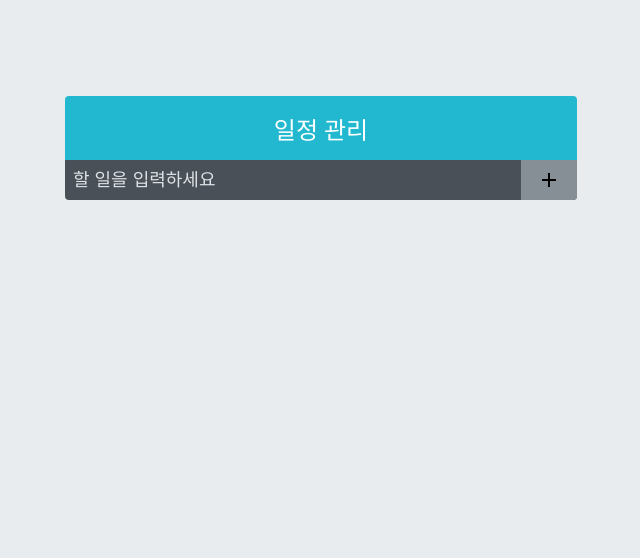
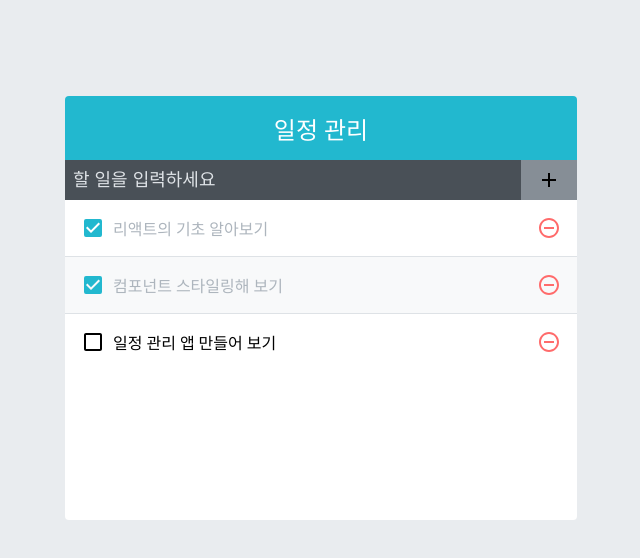
Before and after one commit to 2-seungjin/BookProject, a React (Create React App) app: page / in a window 1280 px wide. Shown: the top 558 px of the page, without its empty margins (319-959 px from the left). Built offline with nearby package versions, Linux system fonts and the light colour scheme.

Commit message:
TodoListItem, TodoList styling

```diff
--- a/package.json
+++ b/package.json
@@ -6,6 +6,7 @@
     "@testing-library/jest-dom": "^5.11.4",
     "@testing-library/react": "^11.1.0",
     "@testing-library/user-event": "^12.1.10",
+    "classnames": "^2.3.1",
     "node-sass": "4.12.0",
     "react": "^17.0.2",
     "react-dom": "^17.0.2",
@@ -37,7 +38,7 @@
       "last 1 safari version"
     ]
   },
-  "compilerOptions" : {
+  "compilerOptions": {
     "target": "es6"
   }
 }
--- a/src/App.js
+++ b/src/App.js
@@ -1,11 +1,29 @@
-import React from 'react';
+import React, {useState} from 'react';
 import TodoTemplate from './components/TodoTemplate'
 import TodoInsert from './components/TodoInsert'
-
+import TodoList from './components/TodoList'
 function App() {
+  const [todos, setTodos] = useState([
+    {
+      id:1,
+      text: '리액트의 기초 알아보기',
+      checked: true,
+    },
+    {
+      id:2,
+      text: '컴포넌트 스타일링해 보기',
+      checked: true,
+    },
+    {
+      id:3,
+      text: '일정 관리 앱 만들어 보기',
+      checked: false,
+    },
+  ]);
   return (
     <TodoTemplate>
       <TodoInsert />
+      <TodoList todos={todos}/>
     </TodoTemplate>
   );
 }
--- a/src/components/TodoList.jsx
+++ b/src/components/TodoList.jsx
@@ -0,0 +1,15 @@
+import React from 'react'
+import TodoListItem from './TodoListItem'
+import '../styles/TodoList.scss';
+const TodoList = ({todos}) => {
+
+  return(
+    <div className="TodoList">
+      {todos.map(todo => (
+       <TodoListItem todo={todo} key={todo.id} />
+      ))}
+    </div>
+  );
+}
+
+export default TodoList;
--- a/src/components/TodoListItem.jsx
+++ b/src/components/TodoListItem.jsx
@@ -1 +1,25 @@
 import React from 'react'
+import {
+  MdCheckBoxOutlineBlank,
+  MdCheckBox,
+  MdRemoveCircleOutline
+} from 'react-icons/md';
+import cn from 'classnames';
+import '../styles/TodoListItem.scss';
+
+const TodoListItem = ({ todo }) => {
+  const { text, checked} = todo;
+  return (
+    <div className="TodoListItem">
+      <div className={cn('checkbox' , { checked })}>
+        {checked ? <MdCheckBox /> : <MdCheckBoxOutlineBlank/>}
+        <div className="text">{text}</div>
+      </div>
+      <div className="remove">
+        <MdRemoveCircleOutline />
+      </div>
+    </div>
+  );
+}
+
+export default TodoListItem;
--- /dev/null
+++ b/src/styles/TodoList.scss
@@ -0,0 +1,5 @@
+.TodoList {
+  min-height: 320px;
+  max-height: 513px;
+  overflow: auto;
+}
--- /dev/null
+++ b/src/styles/TodoListItem.scss
@@ -0,0 +1,45 @@
+.TodoListItem {
+  padding: 1rem;
+  display: flex;
+  align-items: center;
+  &:nth-child(even){
+    background: #f8f9fa;
+  }
+  .checkbox{
+    cursor: pointer;
+    flex: 1; // 차지할 수 있는 모든 영역 차지
+    display: flex;
+    align-items: center; // 체크박스 수직 중앙 정렬
+    svg{
+      // 아이콘
+      font-size: 1.5rem;
+    }
+    .text {
+      margin-left: .5rem;
+      flex: 1;
+    }
+    // 체크 되었을때 보여줄 스타일
+    &.checked {
+      svg{
+        color: #22b8cf;
+      }
+      .text{
+        color: #adb5bd;
+      }
+    }
+  }
+  .remove {
+    display: flex;
+    align-items: center;
+    font-size: 1.5rem;
+    color: #ff6b6b;
+    cursor: pointer;
+
+    &:hover {
+    color: #ff8787;
+    }
+  }
+  & + &{
+    border-top: 1px solid #dee2e6;
+  }
+}
```
Also changed, not shown: 1 other file (tests, documents, lock files or other folders).
